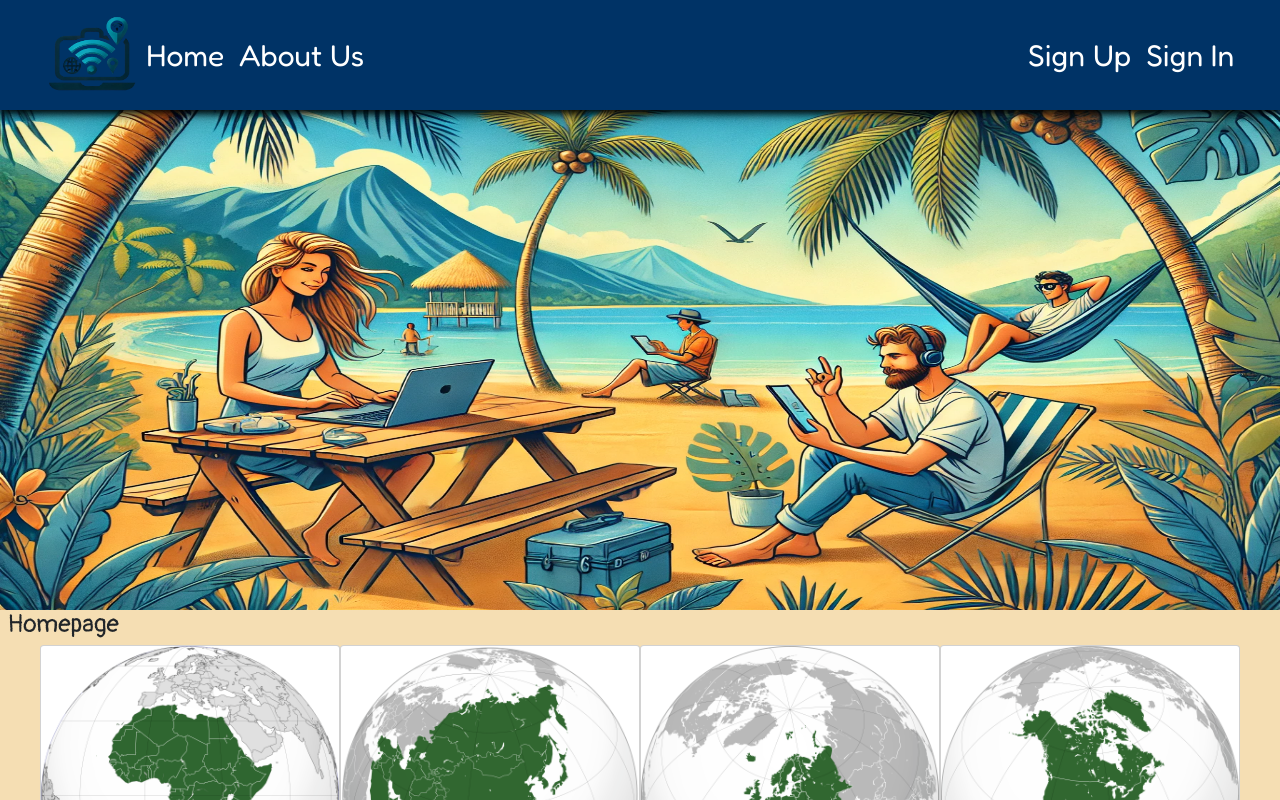
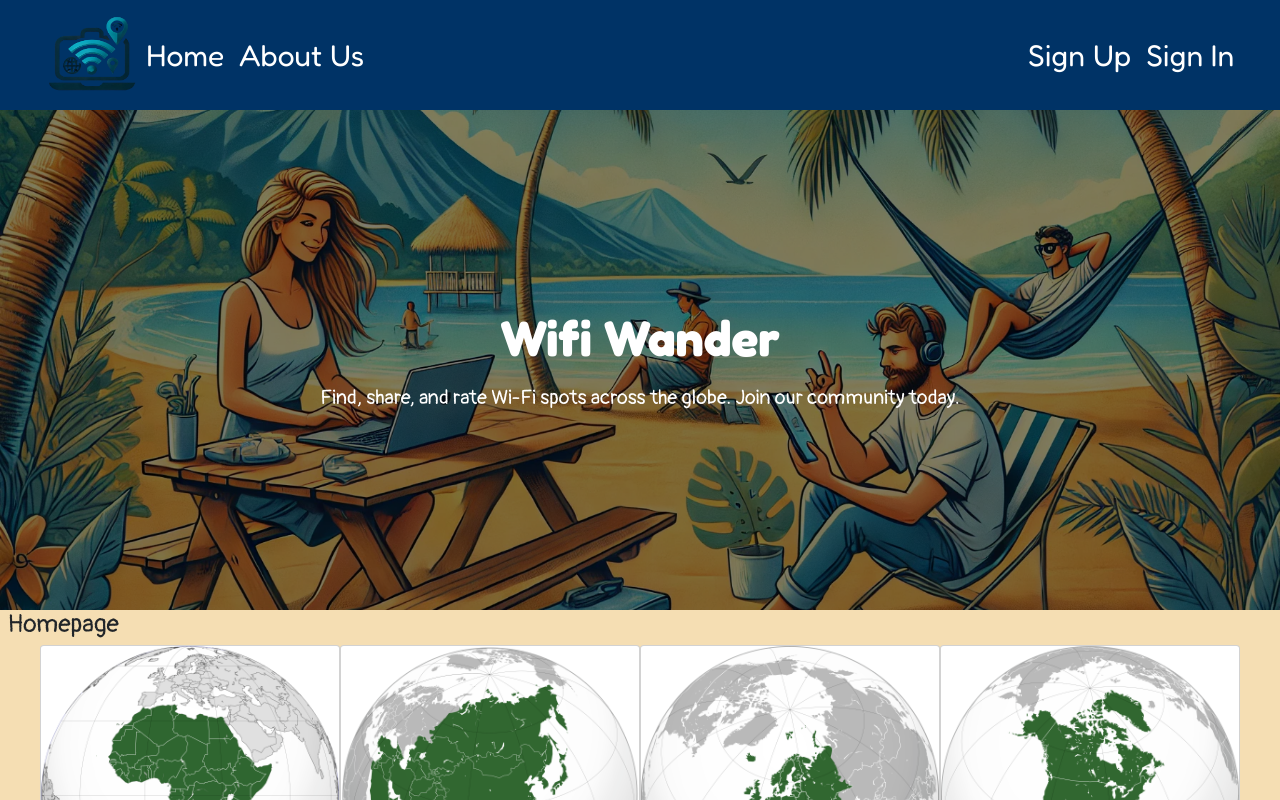
Before and after one commit to GMontaque/WiFiWander, a React (Create React App) app: page / in a window 1280 px wide. Shown: the top 800 px of the page. Built offline with nearby package versions, Linux system fonts and the light colour scheme.

Commit message:
style: style hero image on homepage and a seperate style on all other pages

```diff
--- a/src/App.css
+++ b/src/App.css
@@ -2,11 +2,13 @@
 
 .title {
   font-family: 'Fredoka', sans-serif;
+  font-size: 4rem;
 }
 
 body {
   font-family: 'Pangolin', sans-serif;
   background-color: #F5DEB3;
+  font-size: 2rem;
 }
 
 .remove-underline {
@@ -19,6 +21,10 @@ body {
 
 p {
   margin: 0;
+}
+
+.margin-5rem {
+  margin: 5rem 0rem;
 }
 
 /* ************* navbar **************** */
@@ -73,6 +79,7 @@ nav {
 @media (max-width: 991px) {
   #basic-navbar-nav {
     margin-left: -4rem;
+    z-index: 99;
   }
 
   .navbar-mobile-links {
@@ -90,3 +97,51 @@ nav {
     border-bottom-right-radius: 10%;
   }
 }
+
+/* ******************** Hero image *************** */
+.hero-container {
+  position: relative;
+  width: 100%;
+  height: 50rem;
+  background-image: url('./assets/headerImage.webp');
+  background-size: cover;
+  background-position: center -12rem;
+  background-attachment: fixed;
+  background-repeat: no-repeat;
+  overflow: hidden;
+}
+
+.hero-container-small {
+  width: 100%;
+  height: 20rem;
+  overflow: hidden;
+}
+
+.overlay {
+  position: absolute;
+  top: 0;
+  left: 0;
+  width: 100%;
+  height: 100%;
+  display: flex;
+  flex-direction: column;
+  justify-content: center;
+  align-items: center;
+  color: white;
+  background-color: rgba(0, 0, 0, 0.5);
+}
+
+.overlay-title {
+  font-size: 5rem;
+  font-weight: bold;
+}
+
+.overlay-text {
+  margin-top: 1rem;
+}
+
+@media (max-width: 991px) {
+  .hero-container {
+    height: 40rem;
+  }
+}
--- a/src/components/Hero.js
+++ b/src/components/Hero.js
@@ -1,27 +1,29 @@
 import React from 'react';
-import { Image } from 'react-bootstrap';
 import { useLocation } from 'react-router-dom';
-import heroImageHome from '../assets/headerImage.webp';
-
 
 function Hero() {
     const location = useLocation();
 
     const HeroImage = () => {
         if (location.pathname === '/') {
-            // return heroImageHome
-            return <Image src={heroImageHome} className="img-fluid" alt="top" style={{ width: '100%', height: '50rem' }} />
+            return (
+                <div className="hero-container">
+                    <div className="overlay">
+                        <h1 className="overlay-title title">Wifi Wander</h1>
+                        <p className="overlay-text">Find, share, and rate Wi-Fi spots across the globe. Join our community today.</p>
+                    </div>
+                </div>
+            );
         } else {
-            // return heroImageHome
-            return <Image src={heroImageHome} className="img-fluid" alt="top" style={{ width: '100%', height: '20rem' }} />
+            return (
+                <div className="hero-container" style={{ width: '100%', height: '30rem', 'background-position': 'center -21rem' }}>
+                    <div className="overlay"></div>
+                </div>
+            );
         }
     };
 
-    return (
-        <>
-            {HeroImage()}
-        </>
-    );
+    return <>{HeroImage()}</>;
 }
 
 export default Hero;
```
